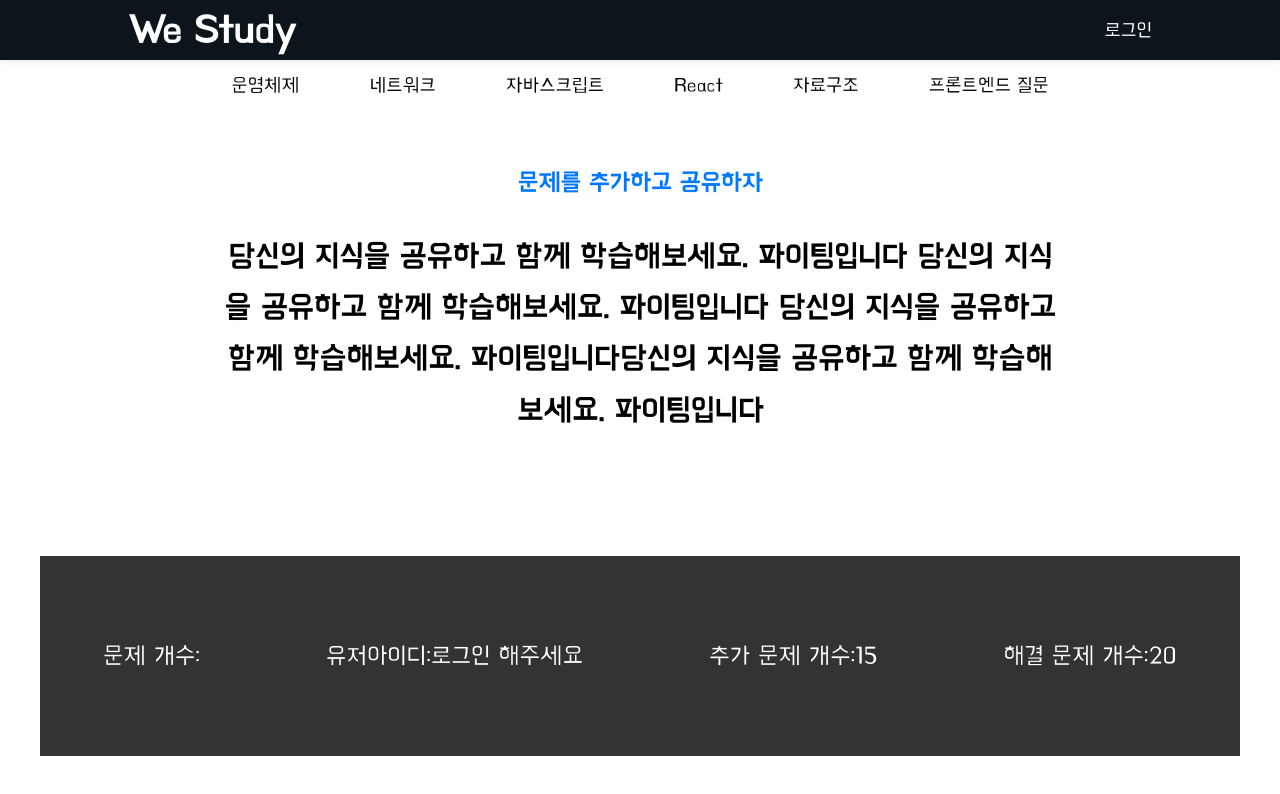
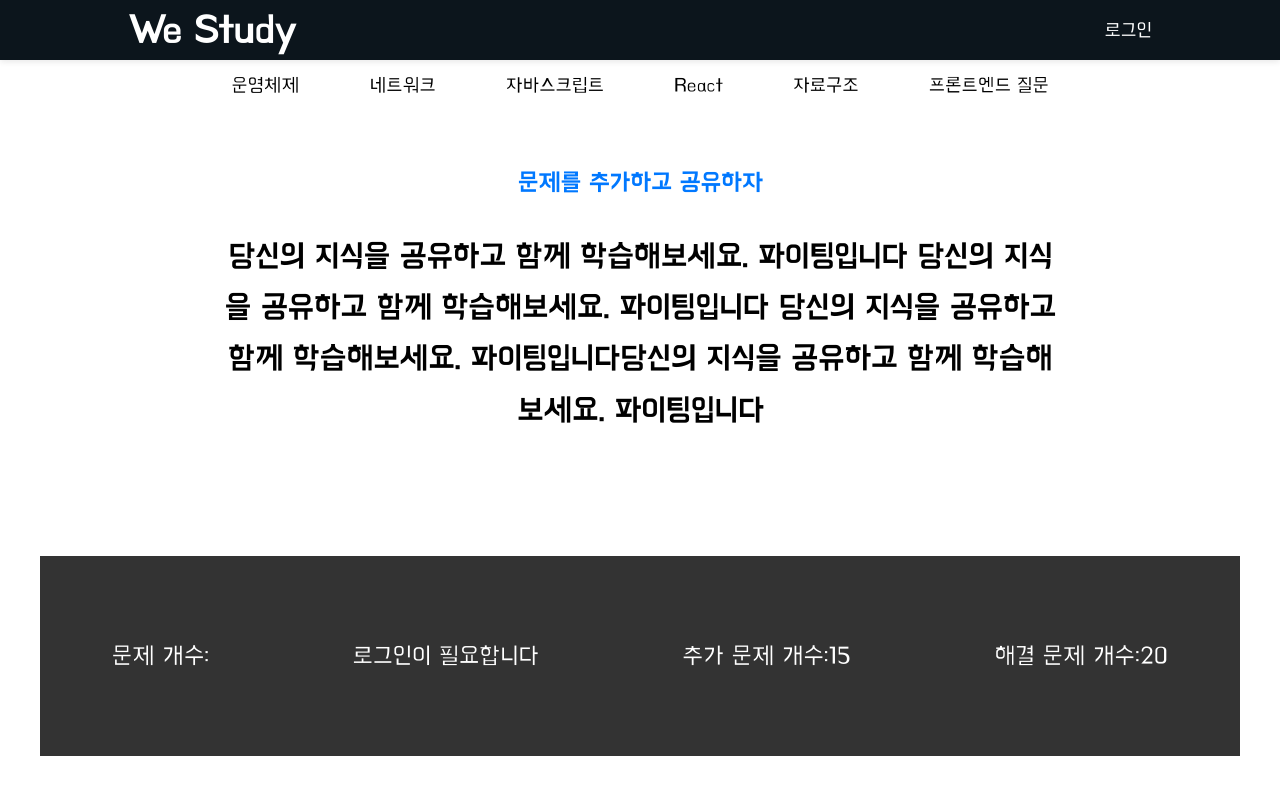
Before and after one commit to lygggg/we-study, a React (Vite) app in the folder client/: page / in a window 1280 px wide. Shown: the top 794 px of the page. Built offline with nearby package versions, Linux system fonts and the light colour scheme; no server answers.

Commit message:
Modify: 로그인 상태인경우 이름출력

```diff
--- a/client/src/components/DataBoard.tsx
+++ b/client/src/components/DataBoard.tsx
@@ -1,11 +1,13 @@
 import React, { useEffect, useState } from "react";
+import { useRecoilValue } from "recoil";
 import styled from "styled-components";
+import { userState } from "../atom/user";
 import { checkLogin } from "../firebase/Firebase.js";
 import { getQuestionCount } from "../services/Question";
 
 const DataBoard = () => {
+  const user = useRecoilValue(userState);
   const [quizCount, setQuizCount] = useState();
-  const [userName, setUserName] = useState("로그인 해주세요");
 
   const fetchQuestions = async () => {
     const data = await getQuestionCount();
@@ -13,16 +15,17 @@ const DataBoard = () => {
   };
 
   useEffect(() => {
-    if (checkLogin()) {
-      setUserName(checkLogin().email);
-    }
     fetchQuestions();
   }, []);
   return (
     <>
       <DataContainer>
         <DataText>문제 개수:{quizCount}</DataText>
-        <DataText>유저아이디:{userName}</DataText>
+        {Object.keys(user).length > 0 ? (
+          <DataText>이름:{user.name}</DataText>
+        ) : (
+          <DataText>로그인이 필요합니다</DataText>
+        )}
         <DataText>추가 문제 개수:15</DataText>
         <DataText>해결 문제 개수:20</DataText>
       </DataContainer>
```
